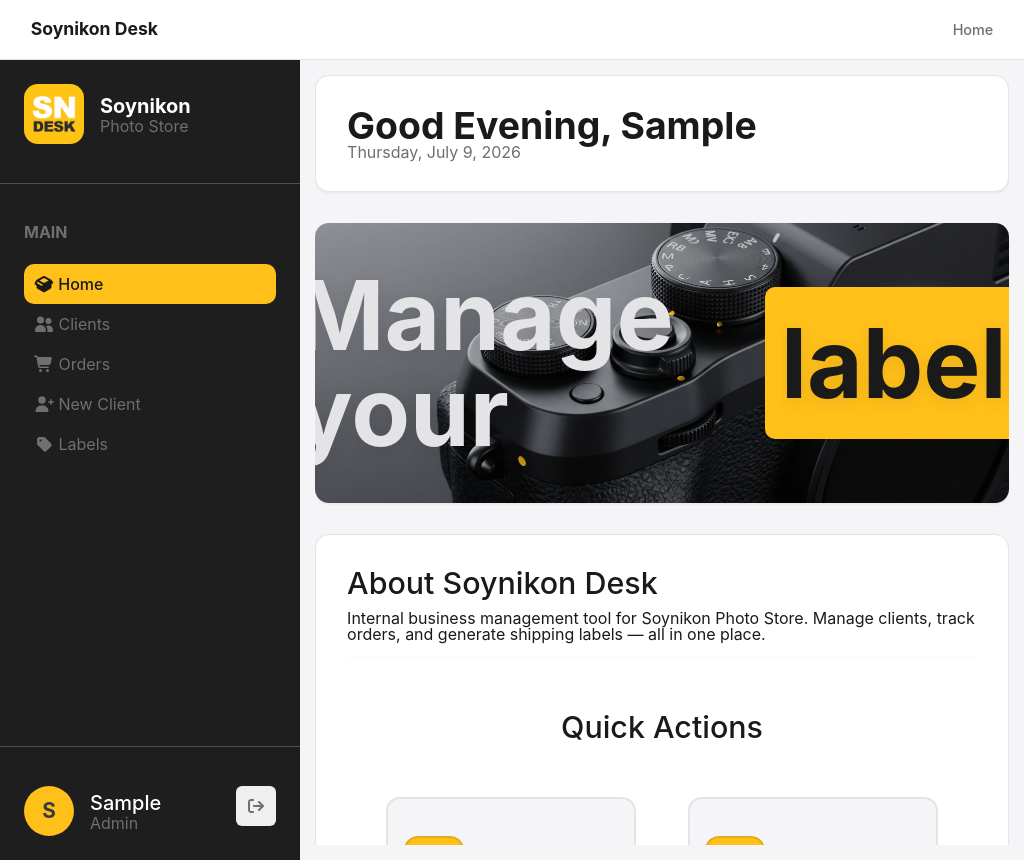
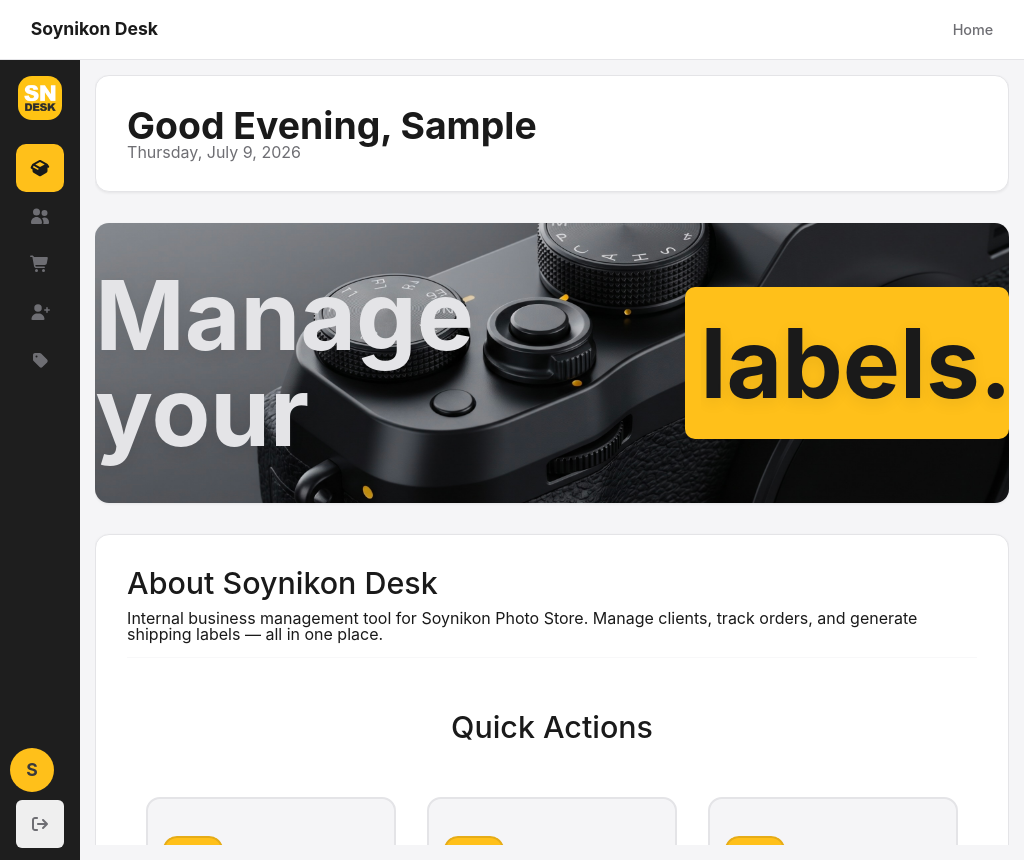
Before and after one commit to gianacevedof/soynikon-label-generator-1.0, a React (Vite) app: page / in a window 1024 px wide. Built offline with nearby package versions, Linux system fonts and the light colour scheme; sample sign-in values are in the browser's storage; what @react-pdf/renderer would draw is missing.

Commit message:
tablet: collapsed 80px sidebar, icon-only

```diff
--- a/src/components/Sidebar.jsx
+++ b/src/components/Sidebar.jsx
@@ -50,8 +50,12 @@ function Sidebar({ open, onClose }) {
           <img src="/logo.jpg" alt="Soynikon Desk logo" />
         </div>
         <div className="flex-column my-auto">
-          <p className="fw-bold text-white h5 m-0">Soynikon</p>
-          <p>Photo Store</p>
+          <p className="fw-bold text-white h5 m-0">
+            <span className="sidebar-brand-text">Soynikon</span>
+          </p>
+          <p>
+            <span className="sidebar-brand-text">Photo Store</span>
+          </p>
         </div>
       </div>
 
@@ -60,24 +64,24 @@ function Sidebar({ open, onClose }) {
       {/* Navigation links — "New Client" is admin-only */}
       <div className="sidebar-menu d-flex flex-column p-4">
         <p className="pb-4">
-          <b>MAIN</b>
+          <b><span className="nav-label">MAIN</span></b>
         </p>
         <NavLink to="/" className={navClass} onClick={onClose}>
-          <FontAwesomeIcon icon={faBoxOpen} /> Home
+          <FontAwesomeIcon icon={faBoxOpen} /> <span className="nav-label">Home</span>
         </NavLink>
         <NavLink to="/clients" className={navClass} onClick={onClose}>
-          <FontAwesomeIcon icon={faUserGroup} /> Clients
+          <FontAwesomeIcon icon={faUserGroup} /> <span className="nav-label">Clients</span>
         </NavLink>
         <NavLink to="/orders" className={navClass} onClick={onClose}>
-          <FontAwesomeIcon icon={faCartShopping} /> Orders
+          <FontAwesomeIcon icon={faCartShopping} /> <span className="nav-label">Orders</span>
         </NavLink>
         {role === "admin" && (
           <NavLink to="/new" className={navClass} onClick={onClose}>
-            <FontAwesomeIcon icon={faUserPlus} /> New Client
+            <FontAwesomeIcon icon={faUserPlus} /> <span className="nav-label">New Client</span>
           </NavLink>
         )}
         <NavLink to="/labels" className={navClass} onClick={onClose}>
-          <FontAwesomeIcon icon={faTag} /> Labels
+          <FontAwesomeIcon icon={faTag} /> <span className="nav-label">Labels</span>
         </NavLink>
       </div>
 
@@ -90,8 +94,8 @@ function Sidebar({ open, onClose }) {
             <p>{initials}</p>
           </div>
           <div>
-            <p className="text-white h5 m-0">{username}</p>
-            <p>{role}</p>
+            <p className="text-white h5 m-0"><span className="sidebar-user-text">{username}</span></p>
+            <p><span className="sidebar-user-text">{role}</span></p>
           </div>
         </div>
         <div>
--- a/src/index.css
+++ b/src/index.css
@@ -1425,6 +1425,83 @@ hr {
   }
 }
 
+/* ==========================================================
+   TABLET — collapsed sidebar + detail cards (769px - 1024px)
+   ========================================================== */
+@media (min-width: 769px) and (max-width: 1024px) {
+
+  /* ----- Sidebar collapsed to 80px icon-only ----- */
+  .sidebar {
+    width: 80px;
+    align-items: center;
+    overflow-x: hidden;
+  }
+
+  /* Hide brand text, center logo */
+  .sidebar .d-flex.gap-3.p-4 {
+    flex-direction: column;
+    padding: 16px 4px !important;
+    gap: 0 !important;
+  }
+  .sidebar-brand-text {
+    display: none;
+  }
+  .sidebar .d-flex.gap-3.p-4 > div:first-child {
+    margin: 0 auto;
+  }
+  .sidebar img {
+    width: 44px;
+  }
+
+  /* Hide dividers */
+  .sidebar hr {
+    display: none;
+  }
+
+  /* Nav section — centered icons only */
+  .sidebar-menu {
+    padding: 8px 4px !important;
+    display: flex;
+    flex-direction: column;
+    align-items: center;
+  }
+  .sidebar-menu .pb-4 {
+    display: none;
+  }
+  .nav-label {
+    display: none;
+  }
+  .nav-item {
+    padding: 12px;
+    display: flex;
+    justify-content: center;
+    align-items: center;
+    width: 48px;
+    height: 48px;
+  }
+
+  /* User section — avatar only, compact */
+  .sidebar .d-flex.justify-content-between.p-4 {
+    flex-direction: column;
+    align-items: center;
+    padding: 12px 4px !important;
+    gap: 8px;
+  }
+  .sidebar-user-text {
+    display: none;
+  }
+  .user-profile-pic {
+    width: 44px;
+    height: 44px;
+    font-size: 1.1rem;
+  }
+
+  /* Page-content — less padding (sidebar is narrower) */
+  .page-content {
+    padding: var(--padding-sm);
+  }
+}
+
 @media (min-width: 769px) {
   .sidebar-backdrop {
     display: none;
```
